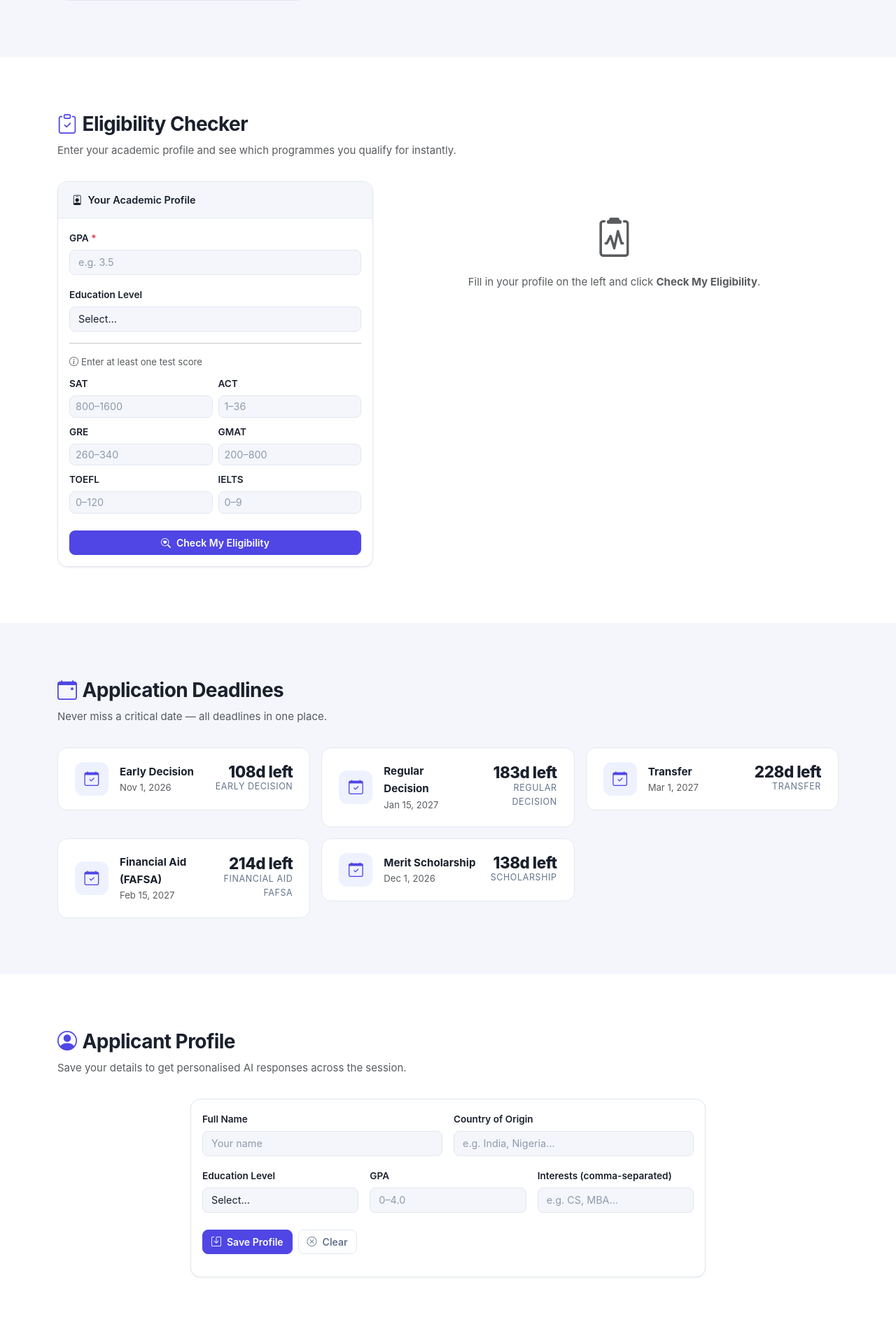
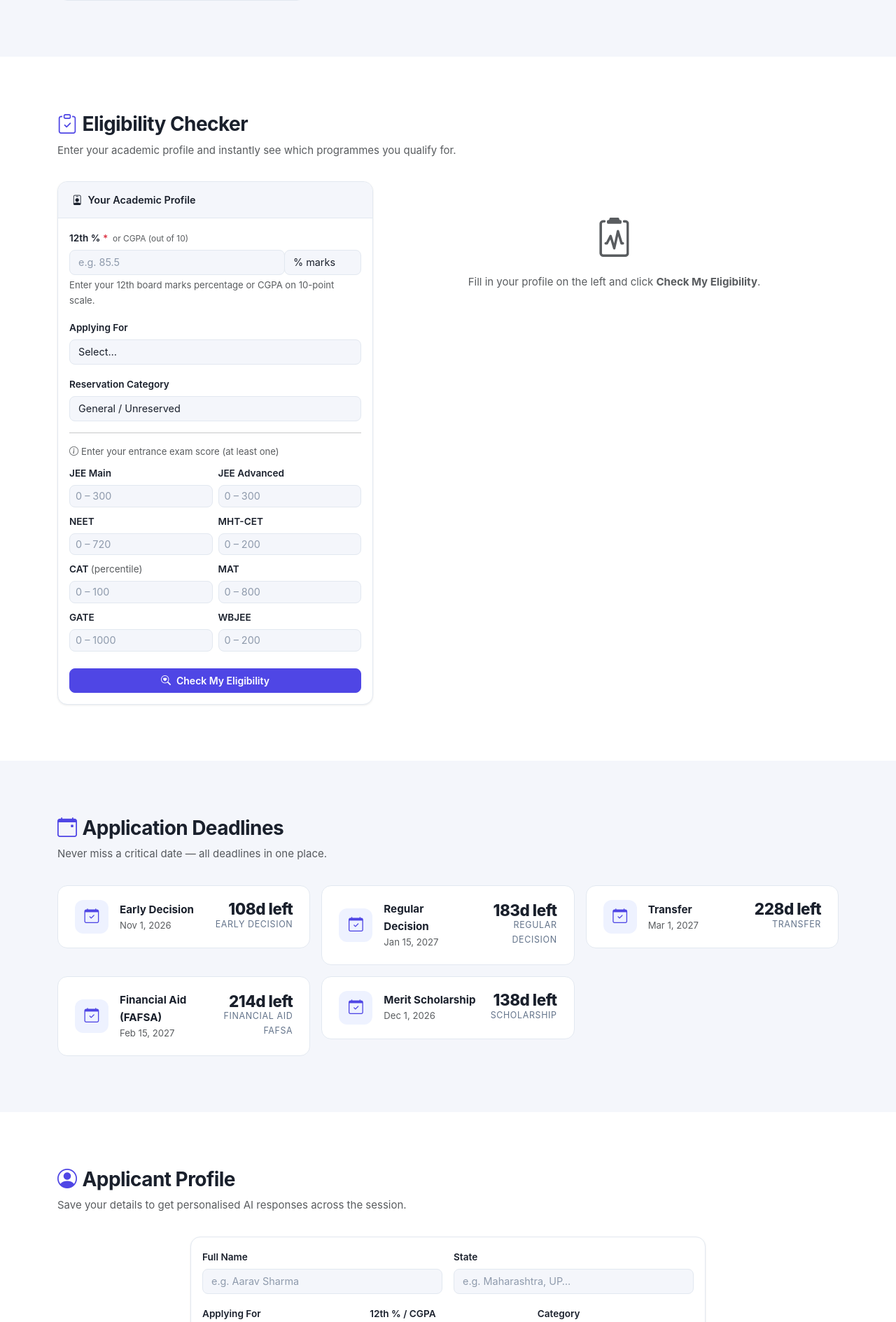
Before and after one commit to Mahimna28/A-College-Admission-Agent, a Flask app: page / in a window 1280 px wide. Shown: the part 2721-4610 px from the top of the page at 70% size. Run offline with Flask 3, Linux system fonts and the light colour scheme; some libraries are stand-ins or nearby versions.

Commit message:
feat: indianise eligibility checker — JEE/NEET/CAT/GATE/MHT-CET/GATE/WBJEE exams, 12th% + CGPA input, reservation category, profile section updated

```diff
--- a/static/js/app.js
+++ b/static/js/app.js
@@ -258,32 +258,48 @@ document.addEventListener("DOMContentLoaded", () => {
 
   form.addEventListener("submit", async e => {
     e.preventDefault();
-    const gpa = parseFloat(document.getElementById("elGpa").value);
-    if (!gpa) {
-      showToast("Please enter your GPA.", "warning"); return;
-    }
+
+    // Read raw value and type (% or CGPA)
+    const rawVal  = parseFloat(document.getElementById("elGpa").value);
+    const gpaType = document.getElementById("elGpaType")?.value || "percent";
+    if (!rawVal) { showToast("Please enter your 12th % or CGPA.", "warning"); return; }
+
+    // Normalise to 10-point scale for backend comparison
+    const gpa = gpaType === "percent" ? +(rawVal / 10).toFixed(2) : rawVal;
+
+    // Collect only filled Indian exam scores
+    const scoreFields = {
+      "JEE Main":    document.getElementById("scoreJEEMain")?.value  || null,
+      "JEE Advanced":document.getElementById("scoreJEEAdv")?.value   || null,
+      "NEET":        document.getElementById("scoreNEET")?.value     || null,
+      "MHT-CET":     document.getElementById("scoreMHTCET")?.value   || null,
+      "CAT":         document.getElementById("scoreCAT")?.value      || null,
+      "MAT":         document.getElementById("scoreMAT")?.value      || null,
+      "GATE":        document.getElementById("scoreGATE")?.value     || null,
+      "WBJEE":       document.getElementById("scoreWBJEE")?.value    || null,
+    };
+    // Strip nulls / empty strings
+    const test_scores = Object.fromEntries(
+      Object.entries(scoreFields).filter(([, v]) => v && v !== "")
+    );
 
     const payload = {
       gpa,
       education_level: document.getElementById("elLevel").value,
-      test_scores: {
-        SAT:   document.getElementById("scoreSAT").value   || null,
-        ACT:   document.getElementById("scoreACT").value   || null,
-        GRE:   document.getElementById("scoreGRE").value   || null,
-        GMAT:  document.getElementById("scoreGMAT").value  || null,
-        TOEFL: document.getElementById("scoreTOEFL").value || null,
-        IELTS: document.getElementById("scoreIELTS").value || null,
-      },
+      category:        document.getElementById("elCategory")?.value || "General",
+      test_scores,
+      _display_marks:  rawVal,   // sent back to UI for display only
+      _marks_type:     gpaType,
     };
 
     const btn = form.querySelector("button[type=submit]");
-    btn.innerHTML = `<span class="spinner-border spinner-border-sm me-2"></span>Analysing…`;
+    btn.innerHTML = `<span class="spinner-border spinner-border-sm me-2"></span>Checking…`;
     btn.disabled = true;
 
     try {
       const res  = await fetch("/api/eligibility", { method:"POST", headers:{"Content-Type":"application/json"}, body:JSON.stringify(payload) });
       const data = await res.json();
-      renderEligibility(data);
+      renderEligibility(data, payload);
     } catch(err) {
       showToast("Eligibility check failed. Please try again.", "danger");
     } finally {
@@ -293,22 +309,38 @@ document.addEventListener("DOMContentLoaded", () => {
   });
 });
 
-function renderEligibility(data) {
+function renderEligibility(data, payload = {}) {
   const container = document.getElementById("eligibilityResults");
   if (!container) return;
 
   const { eligible=[], borderline=[], ineligible=[], summary={} } = data;
-  const gpaColor = summary.gpa >= summary.competitive_gpa ? "success" : (summary.gpa >= summary.min_required ? "warning" : "danger");
+  const gpaColor = summary.gpa >= summary.competitive_gpa ? "success"
+                 : summary.gpa >= summary.min_required     ? "warning" : "danger";
+
+  // Display label: show original marks input, not normalised value
+  const marksLabel = payload._marks_type === "percent"
+    ? `${payload._display_marks}%`
+    : `CGPA ${payload._display_marks}/10`;
+  const catLabel = payload.category ? ` · Category: <strong>${esc(payload.category)}</strong>` : "";
+
+  const scoresSummary = Object.keys(payload.test_scores || {}).length
+    ? Object.entries(payload.test_scores).map(([k,v]) => `${k}: <strong>${v}</strong>`).join("  ·  ")
+    : "<span class='text-muted'>No exam score entered</span>";
 
   let html = `
-    <div class="elig-summary-bar">
+    <div class="elig-summary-bar mb-2">
       <span class="elig-summary-pill bg-success-soft text-success">${eligible.length} Eligible</span>
       <span class="elig-summary-pill bg-warning-soft" style="color:#92400e">${borderline.length} Borderline</span>
       <span class="elig-summary-pill bg-danger-soft text-danger">${ineligible.length} Ineligible</span>
     </div>
-    <div class="mb-3 p-3 rounded" style="background:var(--bg-surface);border:1px solid var(--border)">
-      <strong>Your GPA:</strong> ${summary.gpa}
-      <span class="ms-2 badge bg-${gpaColor}-soft text-${gpaColor}">${summary.gpa >= summary.competitive_gpa ? "Strong 🎉" : summary.gpa >= summary.min_required ? "Acceptable" : "Below Minimum"}</span>
+    <div class="p-3 rounded mb-3" style="background:var(--bg-surface);border:1px solid var(--border);font-size:.85rem">
+      <div><strong>12th Marks:</strong> ${marksLabel}
+        <span class="ms-2 badge bg-${gpaColor}-soft text-${gpaColor}">
+          ${summary.gpa >= summary.competitive_gpa ? "Strong 🎉" : summary.gpa >= summary.min_required ? "Acceptable ✓" : "Below Minimum ✗"}
+        </span>
+        ${catLabel}
+      </div>
+      <div class="mt-1 text-muted" style="font-size:.78rem">${scoresSummary}</div>
     </div>`;
 
   if (eligible.length) {
@@ -316,7 +348,7 @@ function renderEligibility(data) {
     html += eligible.map(c => elig_item(c, "eligible")).join("");
   }
   if (borderline.length) {
-    html += `<div class="elig-group-header text-warning"><i class="bi bi-exclamation-circle-fill me-1"></i>Borderline (needs improvement)</div>`;
+    html += `<div class="elig-group-header" style="color:#d97706"><i class="bi bi-exclamation-circle-fill me-1"></i>Borderline — Improve your score</div>`;
     html += borderline.map(c => elig_item(c, "borderline")).join("");
   }
   if (ineligible.length) {
@@ -342,10 +374,23 @@ function elig_item(c, status) {
 }
 
 function askAIEligibility() {
-  const gpa = document.getElementById("elGpa").value;
-  const sat = document.getElementById("scoreSAT").value;
-  const gre = document.getElementById("scoreGRE").value;
-  const msg = `Based on my profile — GPA: ${gpa}${sat?`, SAT: ${sat}`:""}${gre?`, GRE: ${gre}`:""} — which programmes should I focus on and what can I do to improve my chances?`;
+  const marks    = document.getElementById("elGpa")?.value;
+  const gpaType  = document.getElementById("elGpaType")?.value || "percent";
+  const category = document.getElementById("elCategory")?.value || "General";
+  const jee      = document.getElementById("scoreJEEMain")?.value;
+  const neet     = document.getElementById("scoreNEET")?.value;
+  const cat      = document.getElementById("scoreCAT")?.value;
+  const gate     = document.getElementById("scoreGATE")?.value;
+
+  const marksStr = marks ? (gpaType === "percent" ? `${marks}% in 12th` : `CGPA ${marks}/10`) : "";
+  const examStr  = [
+    jee  ? `JEE Main: ${jee}`  : "",
+    neet ? `NEET: ${neet}`     : "",
+    cat  ? `CAT: ${cat}%ile`   : "",
+    gate ? `GATE: ${gate}`     : "",
+  ].filter(Boolean).join(", ");
+
+  const msg = `My profile: ${marksStr}${examStr ? `, ${examStr}` : ""}, Category: ${category}. Which programmes am I eligible for and what steps should I take to improve my admission chances?`;
   document.getElementById("chatInput").value = msg;
   document.getElementById("chat").scrollIntoView({ behavior:"smooth" });
   document.getElementById("chatInput").focus();
--- a/templates/index.html
+++ b/templates/index.html
@@ -218,7 +218,7 @@
   <div class="container-xl">
     <div class="section-header">
       <h2><i class="bi bi-clipboard-check me-2 accent"></i>Eligibility Checker</h2>
-      <p class="text-muted">Enter your academic profile and see which programmes you qualify for instantly.</p>
+      <p class="text-muted">Enter your academic profile and instantly see which programmes you qualify for.</p>
     </div>
 
     <div class="row g-4">
@@ -228,29 +228,81 @@
           <div class="card-header"><i class="bi bi-person-badge me-2"></i>Your Academic Profile</div>
           <div class="card-body">
             <form id="eligibilityForm" novalidate>
+
+              <!-- 12th % / CGPA -->
               <div class="mb-3">
-                <label class="form-label">GPA <span class="text-danger">*</span></label>
-                <input type="number" class="form-control" id="elGpa" min="0" max="4" step="0.01" placeholder="e.g. 3.5" required />
+                <label class="form-label">12th % <span class="text-danger">*</span> &nbsp;<span class="text-muted fw-normal small">or CGPA (out of 10)</span></label>
+                <div class="input-group">
+                  <input type="number" class="form-control" id="elGpa" min="0" max="100" step="0.1" placeholder="e.g. 85.5" required />
+                  <select class="form-select" id="elGpaType" style="max-width:110px">
+                    <option value="percent">% marks</option>
+                    <option value="cgpa">CGPA /10</option>
+                  </select>
+                </div>
+                <div class="form-text">Enter your 12th board marks percentage or CGPA on 10-point scale.</div>
               </div>
+
+              <!-- Education Level -->
               <div class="mb-3">
-                <label class="form-label">Education Level</label>
+                <label class="form-label">Applying For</label>
                 <select class="form-select" id="elLevel">
                   <option value="">Select…</option>
-                  <option>High School</option>
-                  <option>Bachelor's Degree</option>
-                  <option>Master's Degree</option>
+                  <option value="Undergraduate">Undergraduate (after 12th)</option>
+                  <option value="Graduate">Postgraduate / Graduate</option>
                 </select>
               </div>
-              <hr />
-              <p class="text-muted small mb-2"><i class="bi bi-info-circle me-1"></i>Enter at least one test score</p>
+
+              <!-- Category -->
+              <div class="mb-3">
+                <label class="form-label">Reservation Category</label>
+                <select class="form-select" id="elCategory">
+                  <option value="General">General / Unreserved</option>
+                  <option value="OBC">OBC</option>
+                  <option value="SC">SC</option>
+                  <option value="ST">ST</option>
+                  <option value="EWS">EWS</option>
+                </select>
+              </div>
+
+              <hr class="my-3"/>
+              <p class="text-muted small mb-2"><i class="bi bi-info-circle me-1"></i>Enter your entrance exam score (at least one)</p>
+
+              <!-- Indian entrance exams — 2 per row -->
               <div class="row g-2">
-                <div class="col-6"><label class="form-label small">SAT</label><input type="number" class="form-control form-control-sm" id="scoreSAT" placeholder="800–1600" /></div>
-                <div class="col-6"><label class="form-label small">ACT</label><input type="number" class="form-control form-control-sm" id="scoreACT" placeholder="1–36" /></div>
-                <div class="col-6"><label class="form-label small">GRE</label><input type="number" class="form-control form-control-sm" id="scoreGRE" placeholder="260–340" /></div>
-                <div class="col-6"><label class="form-label small">GMAT</label><input type="number" class="form-control form-control-sm" id="scoreGMAT" placeholder="200–800" /></div>
-                <div class="col-6"><label class="form-label small">TOEFL</label><input type="number" class="form-control form-control-sm" id="scoreTOEFL" placeholder="0–120" /></div>
-                <div class="col-6"><label class="form-label small">IELTS</label><input type="number" class="form-control form-control-sm" id="scoreIELTS" step="0.5" placeholder="0–9" /></div>
+                <div class="col-6">
+                  <label class="form-label small fw-semibold">JEE Main</label>
+                  <input type="number" class="form-control form-control-sm" id="scoreJEEMain" placeholder="0 – 300" />
+                </div>
+                <div class="col-6">
+                  <label class="form-label small fw-semibold">JEE Advanced</label>
+                  <input type="number" class="form-control form-control-sm" id="scoreJEEAdv" placeholder="0 – 300" />
+                </div>
+                <div class="col-6">
+                  <label class="form-label small fw-semibold">NEET</label>
+                  <input type="number" class="form-control form-control-sm" id="scoreNEET" placeholder="0 – 720" />
+                </div>
+                <div class="col-6">
+                  <label class="form-label small fw-semibold">MHT-CET</label>
+                  <input type="number" class="form-control form-control-sm" id="scoreMHTCET" placeholder="0 – 200" />
+                </div>
+                <div class="col-6">
+                  <label class="form-label small fw-semibold">CAT <span class="text-muted fw-normal">(percentile)</span></label>
+                  <input type="number" class="form-control form-control-sm" id="scoreCAT" placeholder="0 – 100" />
+                </div>
+                <div class="col-6">
+                  <label class="form-label small fw-semibold">MAT</label>
+                  <input type="number" class="form-control form-control-sm" id="scoreMAT" placeholder="0 – 800" />
+                </div>
+                <div class="col-6">
+                  <label class="form-label small fw-semibold">GATE</label>
+                  <input type="number" class="form-control form-control-sm" id="scoreGATE" placeholder="0 – 1000" />
+                </div>
+                <div class="col-6">
+                  <label class="form-label small fw-semibold">WBJEE</label>
+                  <input type="number" class="form-control form-control-sm" id="scoreWBJEE" placeholder="0 – 200" />
+                </div>
               </div>
+
               <button type="submit" class="btn btn-primary w-100 mt-4">
                 <i class="bi bi-search-heart me-2"></i>Check My Eligibility
               </button>
@@ -304,28 +356,37 @@
               <div class="row g-3">
                 <div class="col-md-6">
                   <label class="form-label">Full Name</label>
-                  <input type="text" class="form-control" id="profName" placeholder="Your name" />
+                  <input type="text" class="form-control" id="profName" placeholder="e.g. Aarav Sharma" />
                 </div>
                 <div class="col-md-6">
-                  <label class="form-label">Country of Origin</label>
-                  <input type="text" class="form-control" id="profCountry" placeholder="e.g. India, Nigeria…" />
+                  <label class="form-label">State</label>
+                  <input type="text" class="form-control" id="profCountry" placeholder="e.g. Maharashtra, UP…" />
                 </div>
                 <div class="col-md-4">
-                  <label class="form-label">Education Level</label>
+                  <label class="form-label">Applying For</label>
                   <select class="form-select" id="profLevel">
                     <option value="">Select…</option>
-                    <option>High School</option>
-                    <option>Bachelor's Degree</option>
-                    <option>Master's Degree</option>
+                    <option value="Undergraduate">Undergraduate (after 12th)</option>
+                    <option value="Graduate">Postgraduate / Graduate</option>
                   </select>
                 </div>
                 <div class="col-md-4">
-                  <label class="form-label">GPA</label>
-                  <input type="number" class="form-control" id="profGpa" min="0" max="4" step="0.01" placeholder="0–4.0" />
+                  <label class="form-label">12th % / CGPA</label>
+                  <input type="number" class="form-control" id="profGpa" min="0" max="100" step="0.1" placeholder="e.g. 85.5" />
                 </div>
                 <div class="col-md-4">
-                  <label class="form-label">Interests (comma-separated)</label>
-                  <input type="text" class="form-control" id="profInterests" placeholder="e.g. CS, MBA…" />
+                  <label class="form-label">Category</label>
+                  <select class="form-select" id="profCategory">
+                    <option value="General">General</option>
+                    <option value="OBC">OBC</option>
+                    <option value="SC">SC</option>
+                    <option value="ST">ST</option>
+                    <option value="EWS">EWS</option>
+                  </select>
+                </div>
+                <div class="col-12">
+                  <label class="form-label">Programme Interests <span class="text-muted fw-normal small">(comma-separated)</span></label>
+                  <input type="text" class="form-control" id="profInterests" placeholder="e.g. B.Tech CSE, MBA, MBBS…" />
                 </div>
               </div>
               <div class="d-flex gap-2 mt-4">
```
